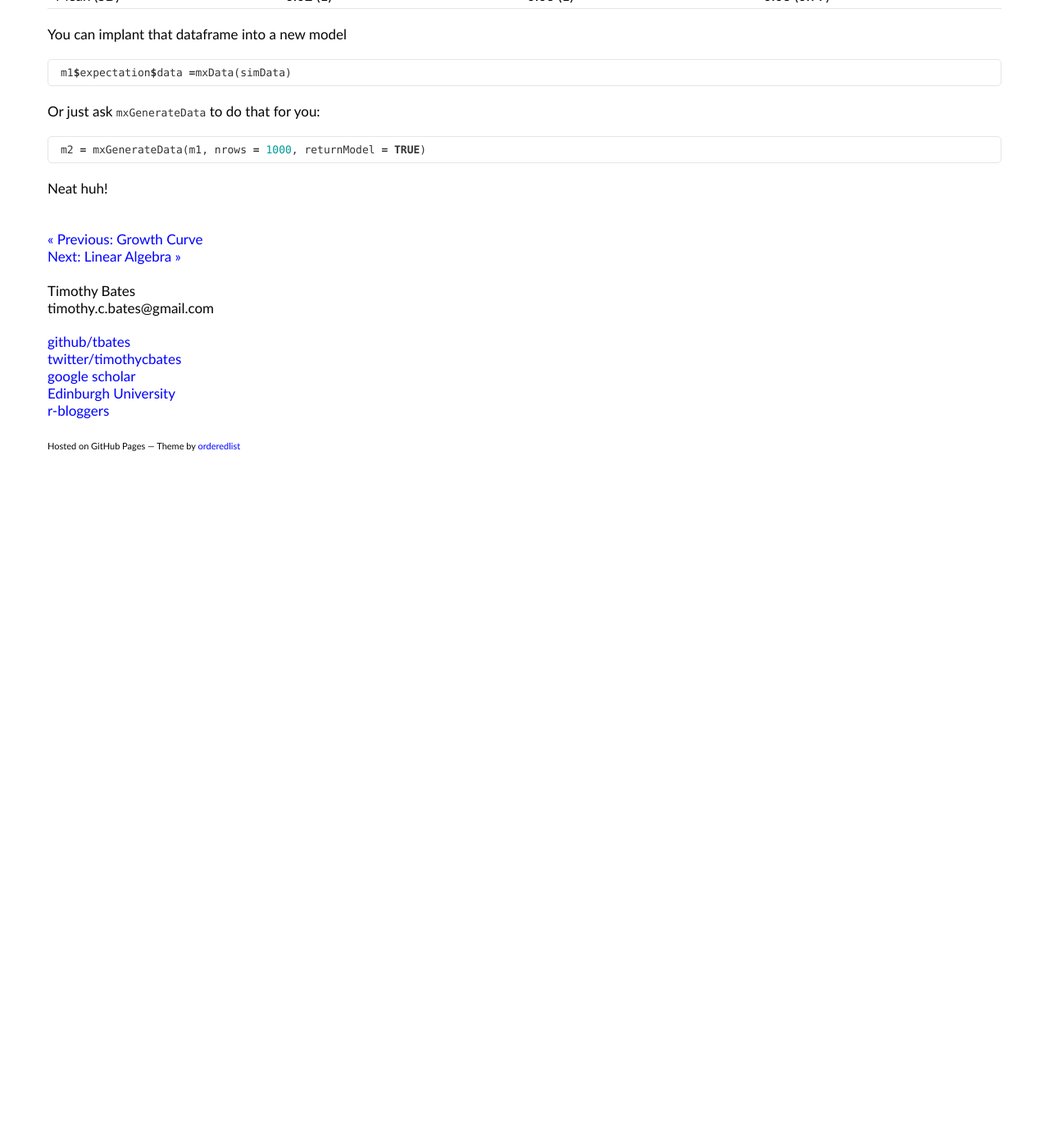
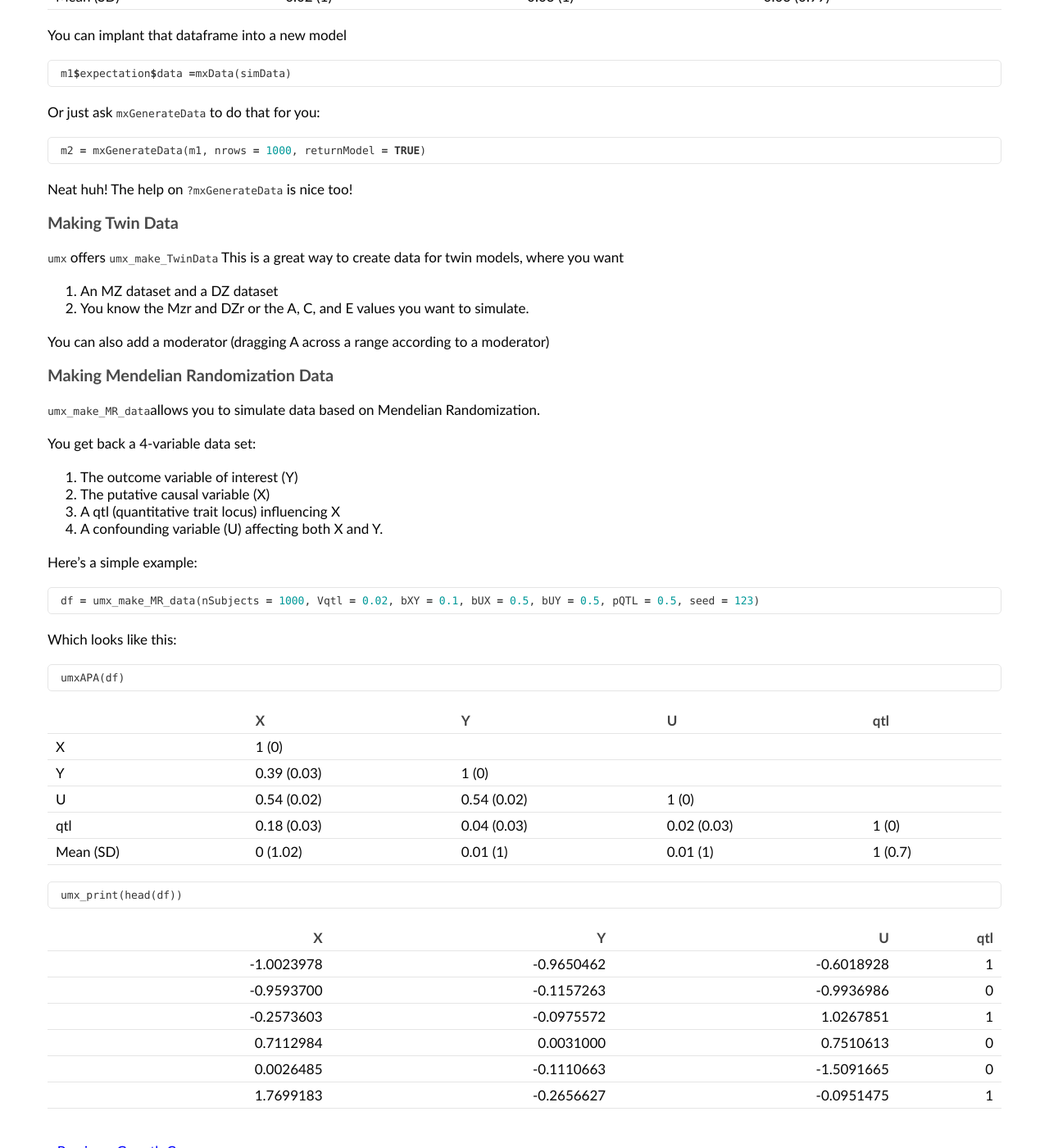
Before and after one commit to tbates/tbates.github.io, a Jekyll site: the page built from _posts/1950-06-10-practical-simulation.markdown, in a window 1280 px wide and 1400 px high, scrolled down 802 px. Shown: the whole window at 82% size. Built offline with Jekyll 4.4.1, drawn with Linux system fonts in a browser that asks for light colours; before the commit the page ends 1432 px from its top, so only the background shows below that; some of the changed text lies outside the part shown.

Commit message:
more help on simulating

````diff
--- a/_posts/1950-06-10-practical-simulation.markdown
+++ b/_posts/1950-06-10-practical-simulation.markdown
@@ -12,7 +12,7 @@ categories: technical
 
 Often you need simulated data to explore an idea.
 
-`umx` offers `umx_make_TwinData`
+### Making data by specifying the model it comes from
 
 You can also use the `mxGenerateData` function to build a model which captures your data, and then generate data from that model!
 
@@ -56,4 +56,57 @@ Or just ask `mxGenerateData` to do that for you:
 m2 = mxGenerateData(m1, nrows = 1000, returnModel = TRUE)
 ```
 
-Neat huh!
+Neat huh! The help on `?mxGenerateData` is nice too!
+
+### Making Twin Data
+
+`umx` offers `umx_make_TwinData`
+This is a great way to create data for twin models, where you want
+1. An MZ dataset and a DZ dataset
+2. You know the Mzr and DZr or the A, C, and E values you want to simulate.
+
+You can also add a moderator (dragging A across a range according to a moderator)
+
+### Making Mendelian Randomization Data
+
+`umx_make_MR_data`allows you to simulate data based on Mendelian Randomization.
+
+You get back a 4-variable data set:
+
+1. The outcome variable of interest (Y)
+2. The putative causal variable (X)
+3. A qtl (quantitative trait locus) influencing X
+4. A confounding variable (U) affecting both X and Y.
+
+Here's a simple example:
+
+```r
+df = umx_make_MR_data(nSubjects = 1000, Vqtl = 0.02, bXY = 0.1, bUX = 0.5, bUY = 0.5, pQTL = 0.5, seed = 123)
+```
+
+Which looks like this:
+
+```r
+umxAPA(df)
+```
+
+|          |X           |Y           |U           |qtl     |
+|:---------|:-----------|:-----------|:-----------|:-------|
+|X         |1 (0)       |            |            |        |
+|Y         |0.39 (0.03) |1 (0)       |            |        |
+|U         |0.54 (0.02) |0.54 (0.02) |1 (0)       |        |
+|qtl       |0.18 (0.03) |0.04 (0.03) |0.02 (0.03) |1 (0)   |
+|Mean (SD) |0 (1.02)    |0.01 (1)    |0.01 (1)    |1 (0.7) |
+
+```r
+umx_print(head(df))
+```
+
+|          X|          Y|          U| qtl|
+|----------:|----------:|----------:|---:|
+| -1.0023978| -0.9650462| -0.6018928|   1|
+| -0.9593700| -0.1157263| -0.9936986|   0|
+| -0.2573603| -0.0975572|  1.0267851|   1|
+|  0.7112984|  0.0031000|  0.7510613|   0|
+|  0.0026485| -0.1110663| -1.5091665|   0|
+|  1.7699183| -0.2656627| -0.0951475|   1|
````
